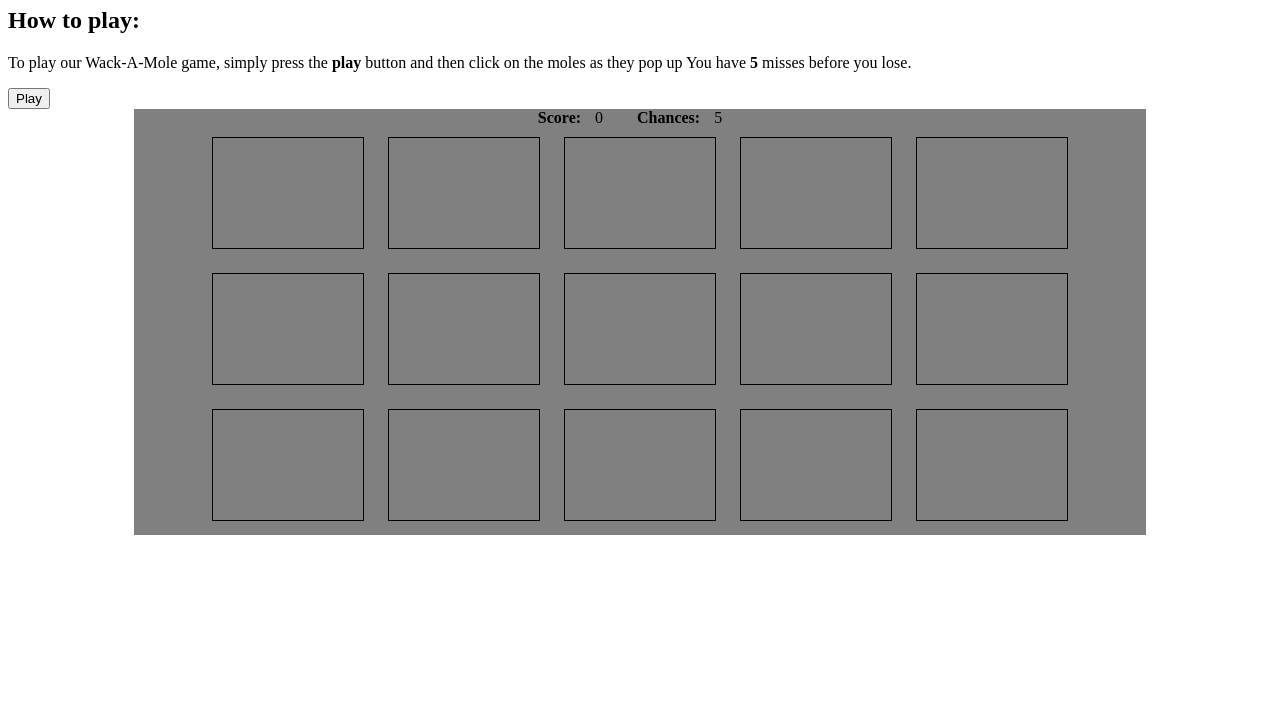
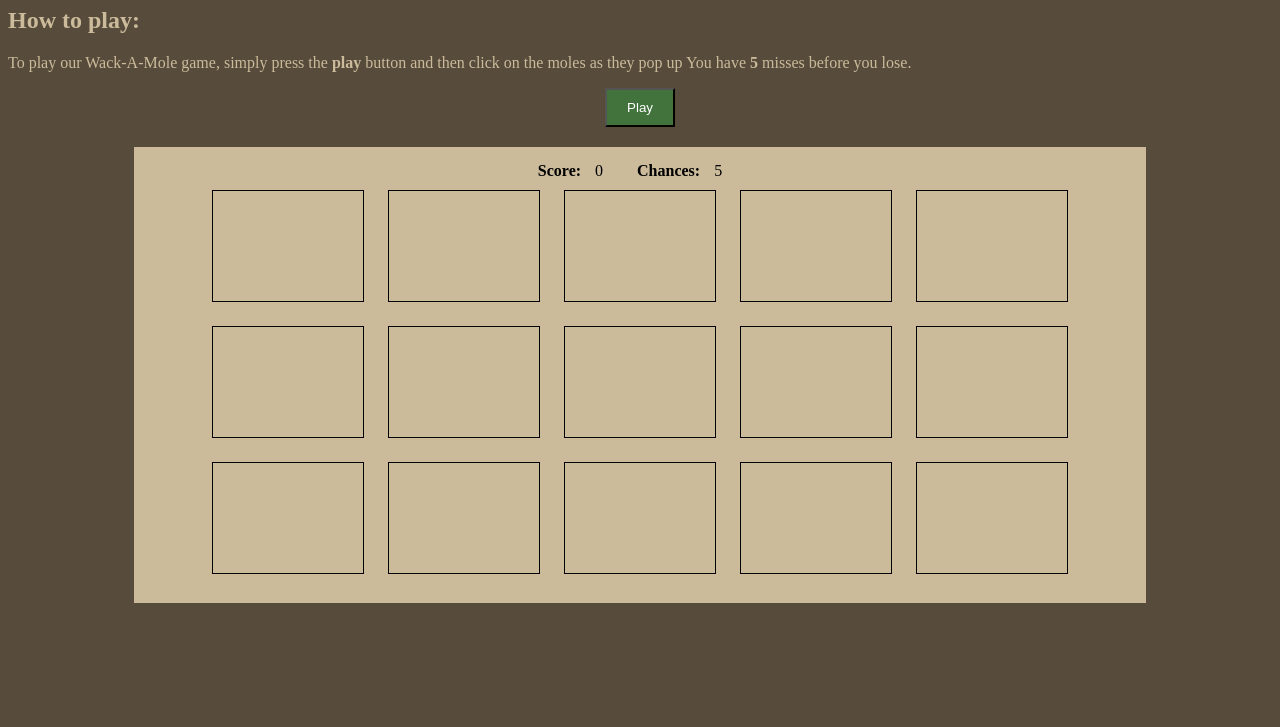
Before and after one commit to Trevash/html-creative-assignment, a plain HTML site: page index.html in a window 1280 px wide. Shown: the part 73-800 px from the top of the page. Drawn offline with Linux system fonts and the light colour scheme.

Commit message:
Made it look all pretty with an Earthy aesthetic

```diff
--- a/index.html
+++ b/index.html
@@ -8,9 +8,11 @@
     </head>
     <body>
         <h1 class="header">Browser Whack-A-Mole</h1>
-        <h2>How to play:</h2>
-        <p>To play our Wack-A-Mole game, simply press the <strong>play</strong> button and then click on the moles as they pop up
-        You have <strong>5</strong> misses before you lose.</p>
+        <div id="instructions">
+            <h2>How to play:</h2>
+            <p>To play our Wack-A-Mole game, simply press the <strong>play</strong> button and then click on the moles as they pop up
+            You have <strong>5</strong> misses before you lose.</p>
+        </div>
         <!--
         This will start the game. I would suggest hiding the gameboard until startGame is run.
         We can then change it to be named playAgain or something like that.
--- a/main.css
+++ b/main.css
@@ -1,13 +1,23 @@
 .header {
     text-align: center;
+    color: #CBBB9B;
+}
+
+body {
+    background-color: #574C3C;
+}
+
+#instructions {
+    color: #CBBB9B;
 }
 
 #gameBoard {
     width: 80%;
     overflow-y: hidden;
     height: auto;
-    background-color: gray;
-    margin: auto;
+    background-color: #CBBB9B;
+    margin: 20px auto;
+    padding: 15px 0;
     text-align: center;
 }
 
@@ -30,3 +40,13 @@
     margin: 10px;
     border: 1px solid black;
 }
+
+button {
+    cursor: pointer;
+    background-color: #42733D;
+    text-align: center;
+    padding: 10px 20px;
+    display: block;
+    margin: 0 auto;
+    color: white;
+}
```
